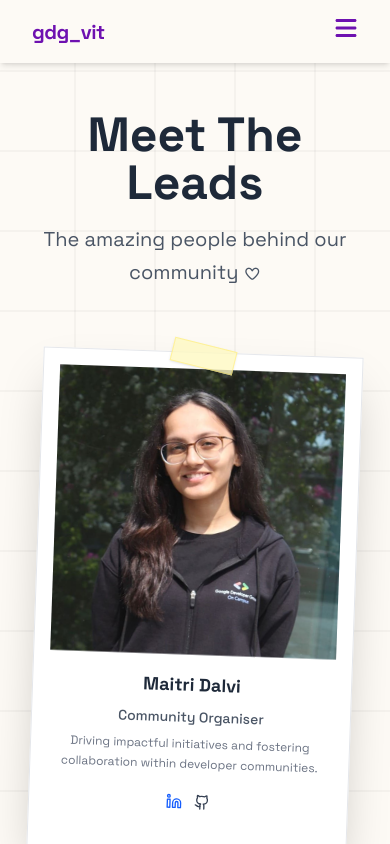
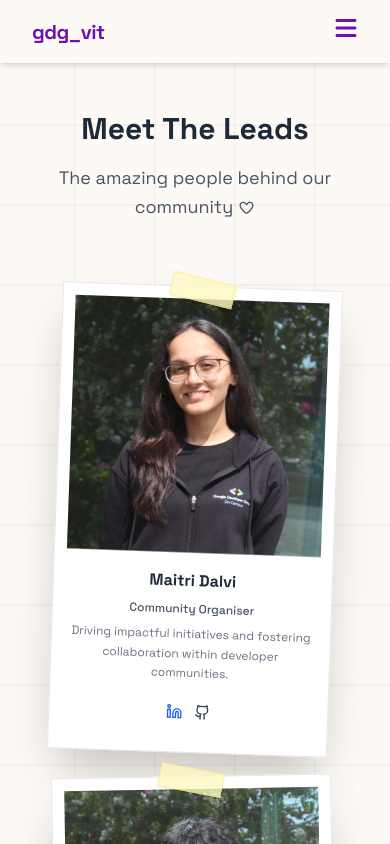
Before and after one commit to maitri-dalvi/gdgvit-web, a Next.js app: page /team in a window 390 px wide. Shown: the top 844 px of the page. Built offline with nearby package versions, Linux system fonts and the light colour scheme.

Commit message:
fix: team page mobile viewport issue 2

```diff
--- a/src/app/team/page.tsx
+++ b/src/app/team/page.tsx
@@ -132,7 +132,7 @@ export default function Team() {
   return (
     <>
       <Navbar />
-      <section className="px-4 py-12 pb-25 min-h-screen">
+      <section className="px-4 py-12 pb-25 min-h-screen overflow-x-hidden">
         <div className="max-w-7xl mx-auto">
           {/* Header */}
           <motion.div
@@ -141,16 +141,16 @@ export default function Team() {
             animate={{ opacity: 1, y: 0 }}
             transition={{ duration: 0.6 }}
           >
-            <h1 className="text-5xl font-bold text-gray-800 mb-4">
+            <h1 className="text-3xl sm:text-4xl md:text-5xl font-bold text-gray-800 mb-4">
               Meet The Leads
             </h1>
-            <p className="text-xl text-gray-600 max-w-2xl mx-auto leading-relaxed">
+            <p className="text-lg sm:text-xl text-gray-600 max-w-2xl mx-auto leading-relaxed px-2">
               The amazing people behind our community <i className="fa-regular fa-heart text-sm"></i>
             </p>
           </motion.div>
 
           {/* Polaroid Grid */}
-<div className="grid md:grid-cols-2 lg:grid-cols-3 xl:grid-cols-4 gap-8 lg:gap-12 justify-items-center">
+<div className="grid grid-cols-1 md:grid-cols-2 lg:grid-cols-3 xl:grid-cols-4 gap-6 md:gap-8 lg:gap-12 justify-items-center max-w-full">
   {team.map((member, index) => (
     <motion.div
       key={index}
@@ -183,7 +183,7 @@ export default function Team() {
       viewport={{ once: true, margin: "-50px" }}
     >
       {/* Polaroid Frame */}
-      <div className="bg-white p-4 pb-10 shadow-2xl border border-gray-200 max-w-xs w-full">
+      <div className="bg-white p-3 sm:p-4 pb-8 sm:pb-10 shadow-2xl border border-gray-200 w-full max-w-[280px] sm:max-w-xs">
         <div className="relative aspect-square w-full mb-4 bg-gray-100">
           <Image
             src={member.image}
@@ -194,13 +194,13 @@ export default function Team() {
           />
         </div>
         <div className="text-center space-y-2">
-          <h3 className="text-lg font-bold text-gray-800">
+          <h3 className="text-base sm:text-lg font-bold text-gray-800">
             {member.name}
           </h3>
-          <p className="text-sm text-gray-600 font-medium">
+          <p className="text-xs sm:text-sm text-gray-600 font-medium">
             {member.role}
           </p>
-          <p className="text-xs text-gray-500 leading-relaxed px-2">
+          <p className="text-xs text-gray-500 leading-relaxed px-1 sm:px-2">
             {member.description}
           </p>
           <div className="flex justify-center gap-3 pt-3">
@@ -246,21 +246,21 @@ export default function Team() {
 
 {/* "See more" card as part of grid - Mobile responsive */}
 <motion.div
-  className="polaroid-card relative self-center lg:ml-76 cursor-pointer w-full max-w-xs"
+  className="polaroid-card relative self-center cursor-pointer w-full max-w-[280px] sm:max-w-xs lg:ml-76"
   initial={{ opacity: 0, y: 30 }}
   whileInView={{ opacity: 1, y: 0 }}
   transition={{ duration: 0.6, delay: 0.3 }}
   viewport={{ once: true }}
 >
   <Link href="/core" className="block w-full h-full">
-    <div className="bg-white p-6 md:p-8 shadow-xl border border-gray-200 transform rotate-1 w-full h-auto min-h-[180px] md:w-93 md:h-45 flex flex-col justify-center items-center text-center hover:scale-[1.03] transition-transform duration-300 hover:shadow-lg relative">
+    <div className="bg-white p-4 sm:p-6 md:p-8 shadow-xl border border-gray-200 transform rotate-1 w-full h-auto min-h-[160px] sm:min-h-[180px] md:w-93 md:h-45 flex flex-col justify-center items-center text-center hover:scale-[1.03] transition-transform duration-300 hover:shadow-lg relative">
       {/* Tape effect */}
-      <div className="absolute -top-2 -right-2 w-12 h-6 bg-yellow-100 opacity-80 -rotate-45 shadow-sm border border-yellow-200" />
+      <div className="absolute -top-2 -right-2 w-10 sm:w-12 h-5 sm:h-6 bg-yellow-100 opacity-80 -rotate-45 shadow-sm border border-yellow-200" />
 
-      <h2 className="text-purple-600 font-bold text-xl md:text-2xl">
+      <h2 className="text-purple-600 font-bold text-lg sm:text-xl md:text-2xl">
         📸 See more cool peeps!
       </h2>
-      <p className="text-sm md:text-base text-gray-500 mt-2 px-2">
+      <p className="text-xs sm:text-sm md:text-base text-gray-500 mt-2 px-2">
         *Click to discover more amazing team members*
       </p>
     </div>
```
